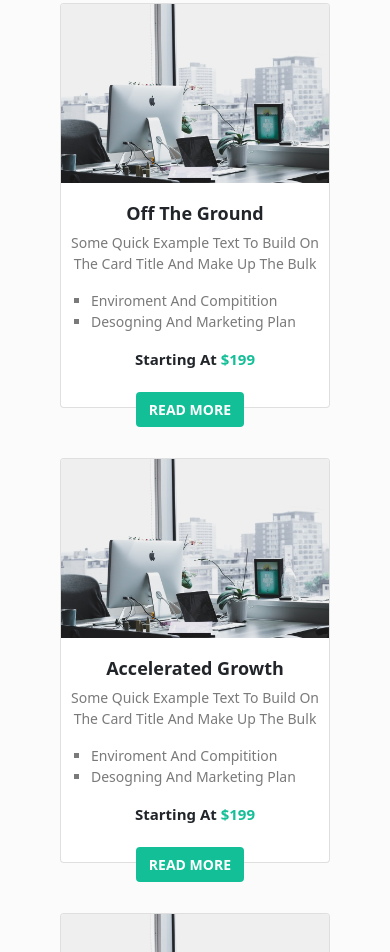
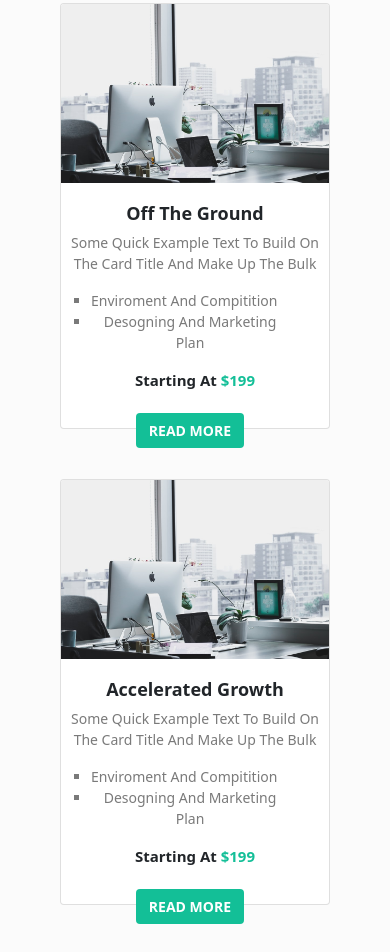
Before and after one commit to sourav-bytes/business, a plain HTML site: page index.html in a window 390 px wide. Shown: the part 2522-3474 px from the top of the page. Drawn offline with Linux system fonts and the light colour scheme.

Commit message:
Update project6.css

```diff
--- a/project6.css
+++ b/project6.css
@@ -424,7 +424,7 @@ Padding: 0px ! Important;
         .card-body {
             padding: 20px 5px !important;
         }
-.card-body ul{ padding: 0px 25px !important
+.card-body ul{ padding-left: 25px !important
 }
         .card-body a {
             background: #13BF97;
```
